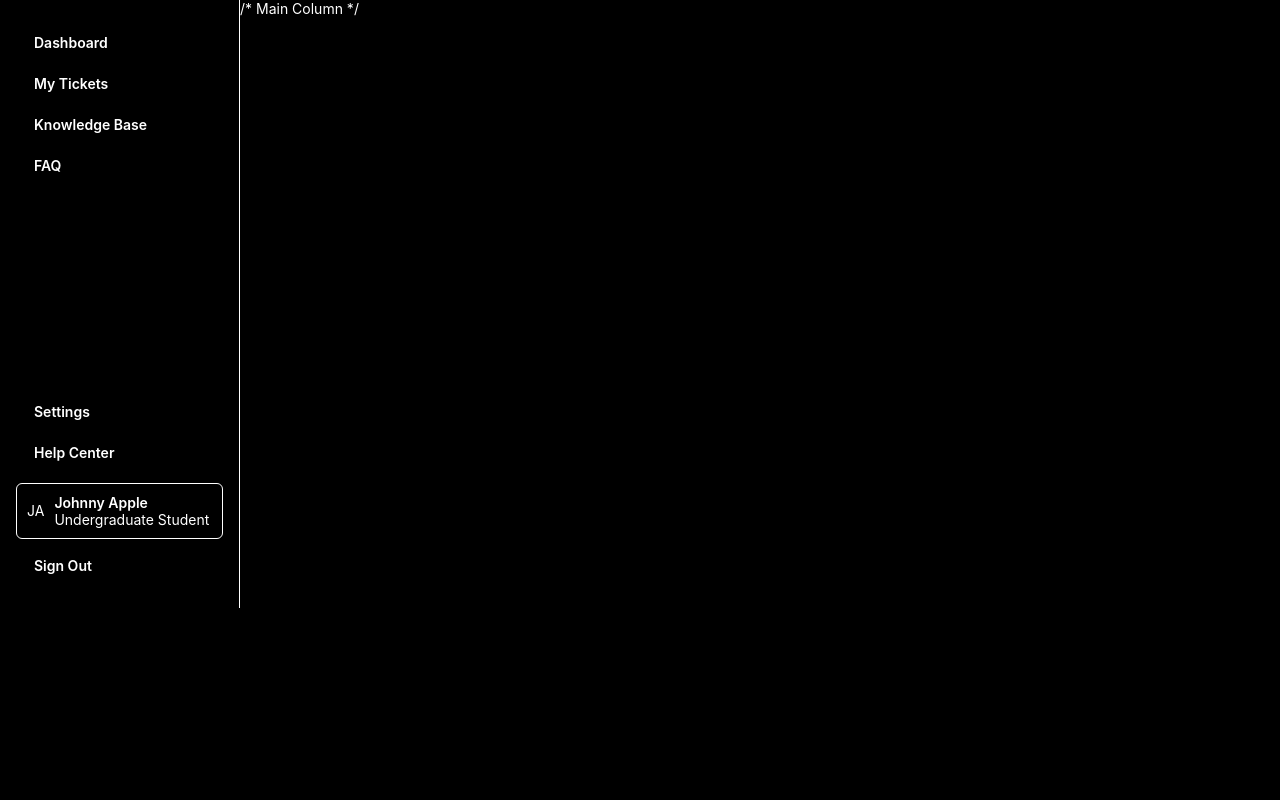
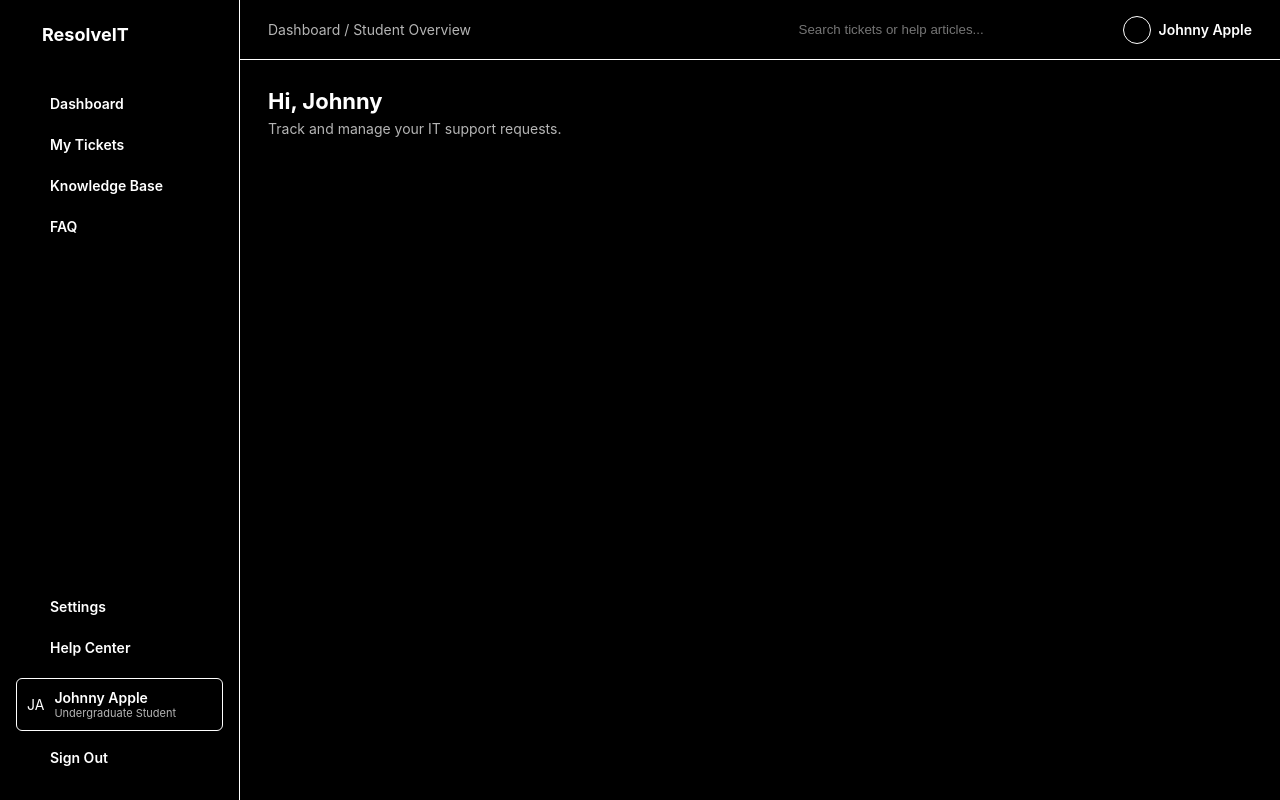
Before and after one commit to WebDevs0/WebDevs, a plain HTML site: page student_frontend/student_dashboard.html in a window 1280 px wide. Drawn offline with Linux system fonts and the light colour scheme.

```diff
--- a/student_frontend/student_dashboard.css
+++ b/student_frontend/student_dashboard.css
@@ -102,3 +102,108 @@
 .profile-name{
     font-weight: 600;
 }
+
+.sidebar-brand {
+    display: flex;
+    align-items: center;
+    gap: 10px;
+    margin-bottom: 40px;
+    font-size: 18px;
+    font-weight: 700;
+}
+
+.profile-role {
+    font-size: 11px;
+    color: var(--sub-text);
+}
+
+/* Placeholder box for icons */
+.icon {
+    display: inline-block;
+    width: 16px;
+    height: 16px;
+}
+
+/* Main Column */
+.main {
+    display: flex;
+    flex-direction: column;
+    min-width: 0;
+}
+
+/* Top Bar */
+.topbar {
+    display: flex;
+    align-items: center;
+    justify-content: space-between;
+    height: 60px;
+    padding: 0 28px;
+    border-bottom: 1px solid var(--line);
+}
+
+.breadcrumb {
+    color: var(--sub-text);
+}
+
+.breadcrumb .current {
+    color: var(--text);
+    font-weight: 600;
+}
+
+.topbar-right {
+    display: flex;
+    align-items: center;
+    gap: 20px;
+}
+
+.topbar-search {
+    width: 260px;
+    background: transparent;
+    border: none;
+    color: var(--text);
+}
+
+.icon-btn {
+    width: 24px;
+    height: 24px;
+    background: transparent;
+    border: none;
+    color: var(--text);
+    cursor: pointer;
+}
+
+.topbar-user {
+    display: flex;
+    align-items: center;
+    gap: 8px;
+    font-weight: 600;
+}
+
+.avatar {
+    display: flex;
+    align-items: center;
+    justify-content: center;
+    width: 28px;
+    height: 28px;
+    border: 1px solid var(--line);
+    border-radius: 50%;
+    font-size: 11px;
+}
+
+/* Page Content */
+.content {
+    padding: 28px;
+}
+
+.page-header {
+    margin-bottom: 28px;
+}
+
+.page-header h1 {
+    font-size: 22px;
+    margin-bottom: 6px;
+}
+
+.page-header p {
+    color: var(--sub-text);
+}
--- a/student_frontend/student_dashboard.html
+++ b/student_frontend/student_dashboard.html
@@ -10,13 +10,19 @@
     <body>
         <div class="layout">
             <aside class="sidebar">
+                <div class="sidebar-brand">
+                        <span class="icon"></span>
+                        <span class="brand-name">ResolveIT</span>
+                    </div>
+
                 <nav class="sidebar-nav">
                     <a href="#" class="nav-link active"><span class="icon"></span>Dashboard</a>
                     <a href="#" class="nav-link"><span class="icon"></span>My Tickets</a>
                     <a href="#" class="nav-link"><span class="icon"></span>Knowledge Base</a>
                     <a href="#" class="nav-link"><span class="icon"></span>FAQ</a>
+                </nav>
 
-                </nav>
+
 
                 <div class="sidebar-bottom">
                     <a href="#" class="nav-link active"><span class="icon"></span>Settings</a>
@@ -34,9 +40,47 @@
                 <a href="#" class="nav-link"><span class="icon"></span>Sign Out</a>
             </aside>
 
-            /* Main Column */
+            <!--Main Column-->
 
             <div class="main">
+                <!-- Top Bar-->
+
+                <header class = "topbar">
+                    <div class = "breadcrumb">
+                        <span>Dashboard</span> / <span>Student Overview</span>
+                    </div>
+
+                    <div class="topbar-right">
+                        <input type="search" class="topbar-search" placeholder="Search tickets or help articles...">
+                        <button class="icon-btn" aria-label="Notifications"></button>
+
+                        <div class="topbar-user">
+                            <span class="avatar" id="topbar-avatar"></span>
+                            <span id="topbar-name">Johnny Apple</span> <!--place holder for when i do js and sam does backend -->
+                        </div>
+                    </div>
+                </header>
+
+                <!-- Page Content-->
+                 <main class="content">
+
+                    <!--Page Heading-->
+                    <section class="page-header">
+                        <div>
+                            <!--First name filled in; need js and backend for this too-->
+                            <h1>Hi, <span id="student-first-name">Johnny</span></h1>
+                            <p>Track and manage your IT support requests.</p>
+                        </div>
+
+
+
+                    </section>
+
+
+                    </div>
+                 </main>
+
+
             </div>
         </div>
     </body>
```
